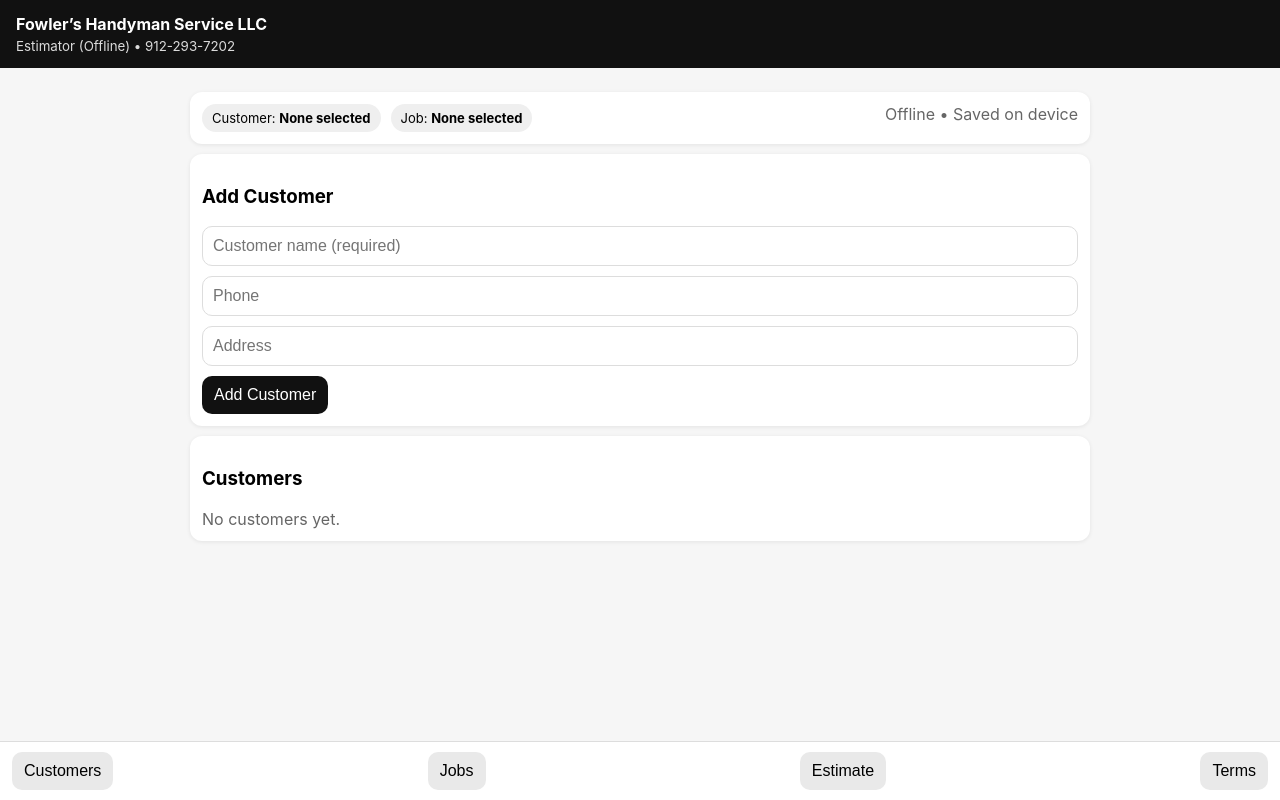
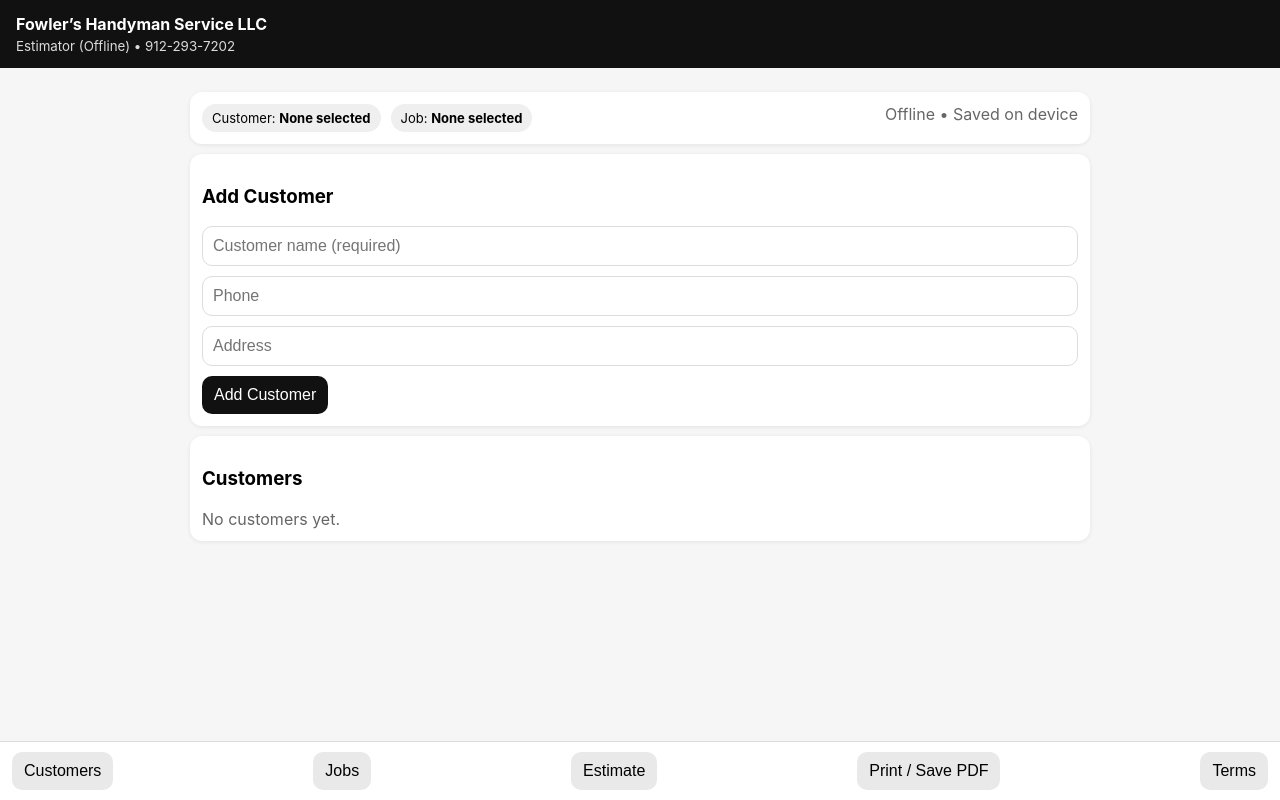
Before and after one commit to n87tqxbb2c-boop/fowler-estimator, a plain HTML site: page index.html in a window 1280 px wide. Drawn offline with Linux system fonts and the light colour scheme.

Commit message:
Update index.html

```diff
--- a/index.html
+++ b/index.html
@@ -40,6 +40,7 @@
       <button class="btn2" onclick="App.go('customers')">Customers</button>
       <button class="btn2" onclick="App.go('jobs')">Jobs</button>
       <button class="btn2" onclick="App.go('estimate')">Estimate</button>
+      <button class="btn2" onclick="window.print()">Print / Save PDF</button>
       <button class="btn2" onclick="App.go('settings')">Terms</button>
     </div>
   </footer>
```
